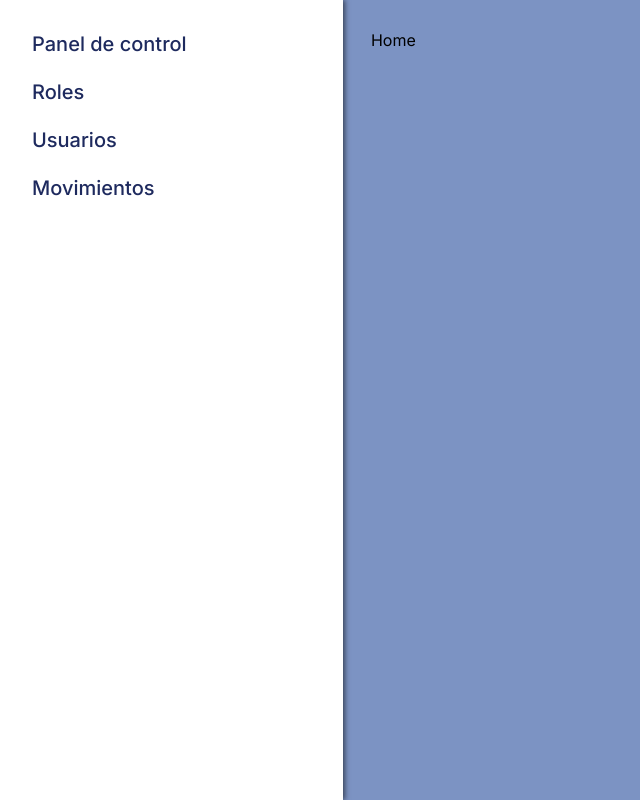
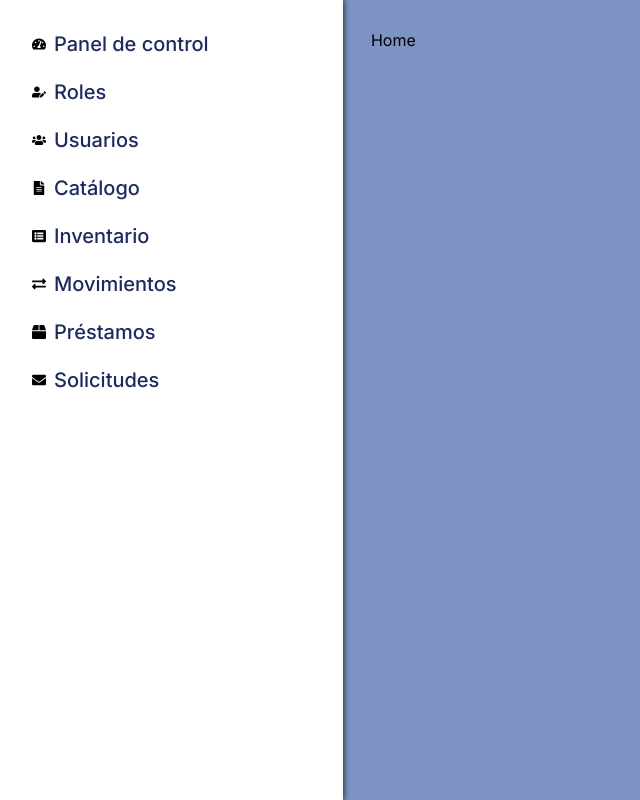
Before and after one commit to RaulBecerraB/TechShare-FrontEnd, a Next.js app: page / in a window 1280 px wide. Shown: the whole page, without its empty margins (0-640 px from the left). Built offline with nearby package versions, Linux system fonts and the light colour scheme.

Commit message:
feat(sidenav): add new icons and categories to NavLinks. Updated 'NavLinks.tsx' and 'navlinks.json' files to reflect these changes.

```diff
--- a/src/components/SideNav/NavLinks.tsx
+++ b/src/components/SideNav/NavLinks.tsx
@@ -1,20 +1,21 @@
 import Link from 'next/link';
-import links from './navlinks.json'
-
+import links from './navlinks.json';
+import * as FaIcons from 'react-icons/fa';
 
 export default function NavLinks() {
   return (
     <div>
       {links.map((link) => {
-        const LinkIcon = link.icon;
+        const LinkIcon = FaIcons[link.icon];
         return (
           <div key={link.name}>
             <Link
-            href={link.href}
-            className="flex h-[48px] grow items-center justify-center gap-2 rounded-md p-3 text-sm font-medium hover:bg-sky-100 hover:text-blue-600 md:flex-none md:justify-start md:p-2 md:px-3"
-          >
-            <h2 className="font-medium text-xl" style={{ color: '#1E2A5E' }}>{link.name}</h2>
-          </Link>
+              href={link.href}
+              className="flex h-[48px] grow items-center justify-center gap-2 rounded-md p-3 text-sm font-medium hover:bg-sky-100 hover:text-blue-600 md:flex-none md:justify-start md:p-2 md:px-3"
+            >
+              {LinkIcon && <LinkIcon />}
+              <h2 className="font-medium text-xl" style={{ color: '#1E2A5E' }}>{link.name}</h2>
+            </Link>
           </div>
         );
       })}
--- a/src/components/SideNav/navlinks.json
+++ b/src/components/SideNav/navlinks.json
@@ -2,21 +2,41 @@
     {
       "name": "Panel de control",
       "href": "/admin/dashboard",
-      "icon": null
+      "icon": "FaTachometerAlt"
     },
     {
       "name": "Roles",
       "href": "/admin/roles",
-      "icon": null
+      "icon": "FaUserEdit"
     },
     {
       "name": "Usuarios",
       "href": "/admin/users",
-      "icon": null
+      "icon": "FaUsers"
+    },
+    {
+      "name": "Catálogo",
+      "href": "/admin/categories",
+      "icon": "FaFileAlt"
+    },
+    {
+      "name": "Inventario",
+      "href": "/admin/inventory",
+      "icon": "FaListAlt"
     },
     {
       "name": "Movimientos",
       "href": "/admin/movements",
-      "icon": null
+      "icon": "FaExchangeAlt"
+    },
+    {
+      "name": "Préstamos",
+      "href": "/admin/loans",
+      "icon": "FaBox"
+    },
+    {
+      "name": "Solicitudes",
+      "href": "/admin/requests",
+      "icon": "FaEnvelope"
     }
 ]
```
